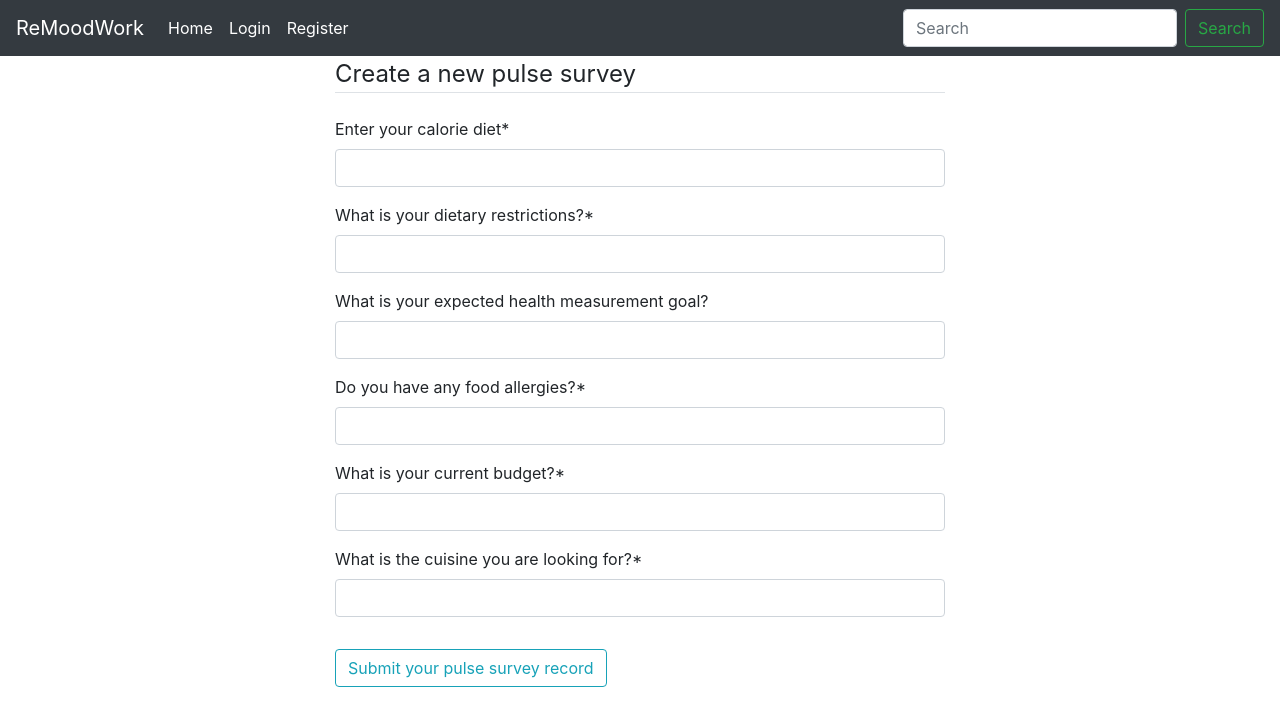
After one commit to Peterisawesome17/ReMoodWork, a Django app: page /employee/22/createmealplan/ in a window 1280 px wide. The commit adds this page. Shown: the top 726 px of the page. Run offline with Django 4.2, Linux system fonts and the light colour scheme; data comes from the database, SQL or seed files in the repository; some libraries are stand-ins or nearby versions.

Commit message:
Added creating meal plan url, view, and template page in remoodwork.

```diff
--- /dev/null
+++ b/remoodwork/workrecords/templates/workrecords/create_meal_plan_page.html
@@ -0,0 +1,21 @@
+{% extends 'workrecords/base.html' %}
+{% load crispy_forms_tags %}
+{% block content %}
+<body>
+    <!-- class="col-md-12 mx-auto" -->
+        <form method="POST" class="col-md-6 mx-auto">
+            {% csrf_token %}
+            <fieldset class="form-group">
+                <legend class="border-bottom mb-4">
+                    Create a new pulse survey
+                </legend>
+                {{ form|crispy }}
+                <!-- Used for displaying the form from a view register function in users app -->
+            </fieldset>
+            <div class="form-group">
+                <button class="btn btn-outline-info" type="submit">
+                    Submit your pulse survey record</button>
+            </div>
+        </form>
+</body>
+{% endblock content %}
--- a/remoodwork/workrecords/templates/workrecords/meal_plan_main_page.html
+++ b/remoodwork/workrecords/templates/workrecords/meal_plan_main_page.html
@@ -14,7 +14,7 @@
 <div class="col-md-6 mx-auto">
         <small style="font-size: 20px" class="text-muted">
             Hmm..it looks like you have not created any meal plan assessment yet
-            <a class="ml-2" href="#">Create your meal planning assessment record</a>
+            <a class="ml-2" href="{% url 'remoodwork-create-meal-plan' request.user.pk %}">Create your meal planning assessment record</a>
             <!-- Placeholder '#' after implementing models/forms of a pulse survey record log
             in a workrecords directory -->
         </small>
--- a/remoodwork/workrecords/urls.py
+++ b/remoodwork/workrecords/urls.py
@@ -6,5 +6,6 @@ urlpatterns = [
     path('employee/<int:pk>/pulsesurvey/', views.pulse_survey_view, name='remoodwork-pulse-survey'),
     path('employee/<int:pk>/pulsesurvey/employer/<int:emp_pk>/', views.pulse_survey_view, name='remoodwork-pulse-survey'),
     path('employee/<int:pk>/createpulsesurvey/', views.create_pulse_survey_view, name='remoodwork-create-pulse-survey'),
-    path('employee/<int:pk>/mealplan/', views.meal_plan_view, name='remoodwork-meal-plan')
+    path('employee/<int:pk>/mealplan/', views.meal_plan_view, name='remoodwork-meal-plan'),
+    path('employee/<int:pk>/createmealplan/', views.create_meal_plan_view, name='remoodwork-create-meal-plan')
 ]
--- a/remoodwork/workrecords/views.py
+++ b/remoodwork/workrecords/views.py
@@ -1,7 +1,7 @@
 from django.shortcuts import render, redirect
 from django.http import HttpResponse # Used for testing http response to view web pages of remoodwork's workrecords - Peter
 from datetime import datetime # Useful for implementing pulse survey page later in this project - Peter
-from workrecords.forms import PulseSurveyCreationForm
+from workrecords.forms import PulseSurveyCreationForm, MealAssessementCreationForm
 from users.models import Employee, User, Employer
 from django.contrib import messages
 from workrecords.models import PulseSurvey, MealPlan
@@ -75,7 +75,24 @@ def meal_plan_view(request, pk):
 
 def create_meal_plan_view(request, pk):
     ''' A view controller to create meal plan assessment record made by an employee (user) '''
-    pass
+    user = User.objects.get(pk=pk)
+    employee = Employee.objects.get(user=user)
+    if request.method == 'POST':
+        meal_plan_form = MealAssessementCreationForm(request.POST)
+        if meal_plan_form.is_valid():
+            pass
+        else:
+            context = {
+                'form': meal_plan_form
+            }
+    else:
+        meal_plan_form = MealAssessementCreationForm()
+        context = {
+            'form': meal_plan_form
+        }
+    return render(request=request,
+                  template_name='workrecords/create_meal_plan_page.html',
+                  context=context)
 
 def create_pulse_survey_view(request, pk):
     ''' A view controller to create pulse surveys produced by an employee (user)'''
```
